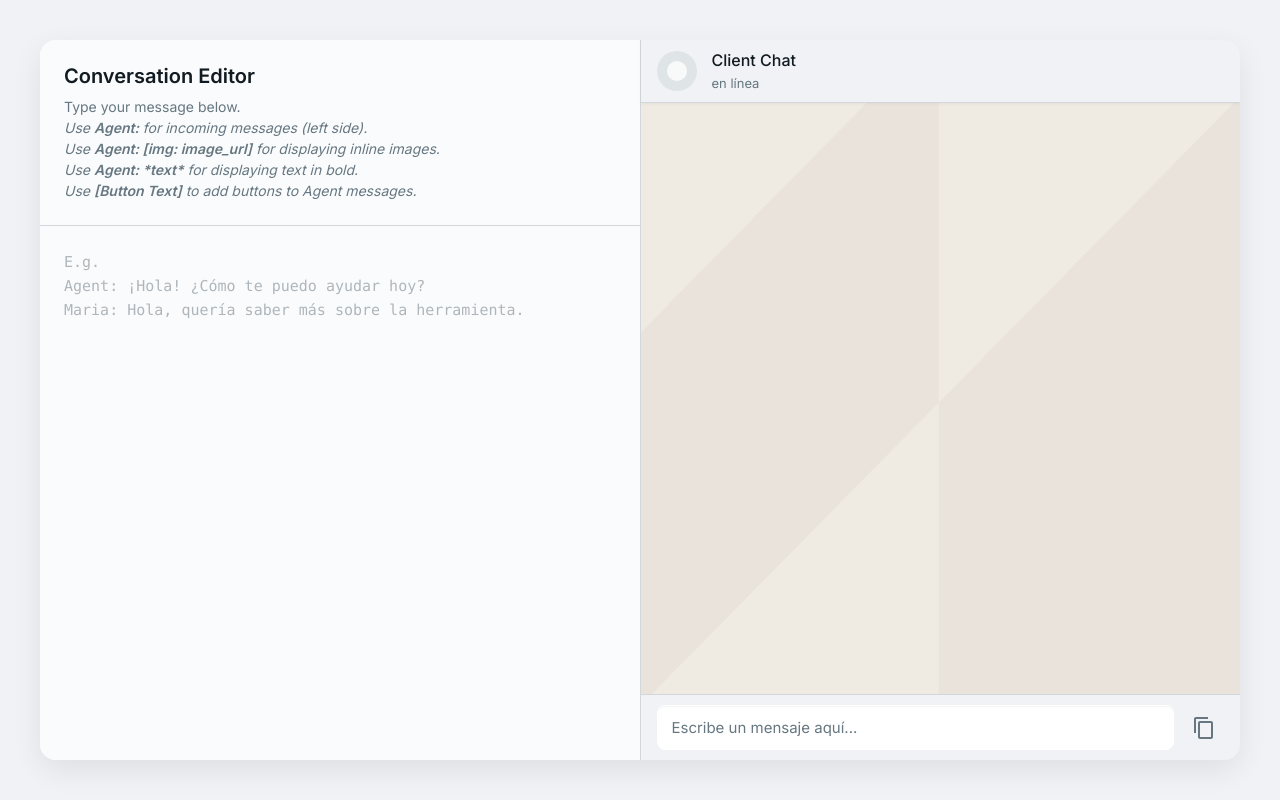
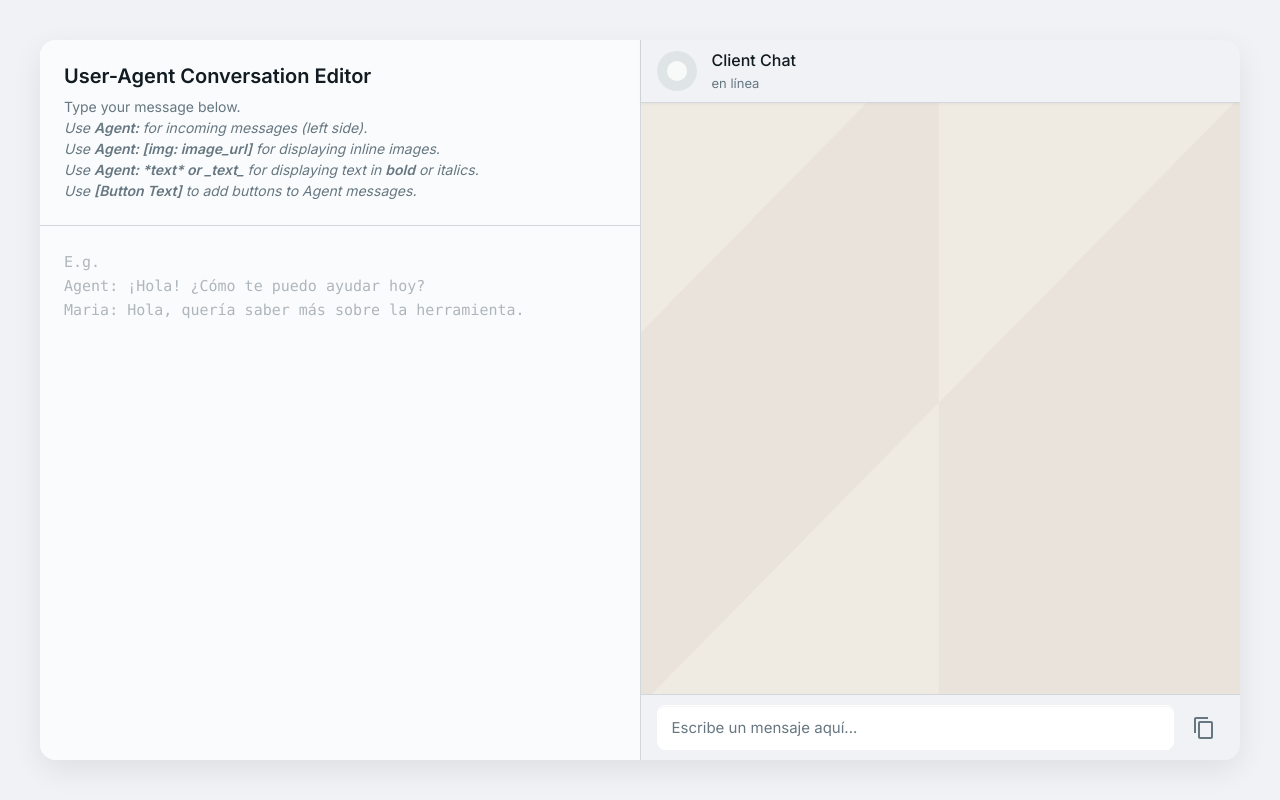
Before and after one commit to eldocbrown/whatsapp-sampler, a website: page index.html in a window 1280 px wide. Drawn offline with nearby package versions, Linux system fonts and the light colour scheme.

Commit message:
feat: add support for italic text formatting using underscores in agent messages

```diff
--- a/index.html
+++ b/index.html
@@ -16,12 +16,13 @@
     <div class="container">
         <div class="pane left-pane">
             <div class="pane-header">
-                <h1>Conversation Editor</h1>
+                <h1>User-Agent Conversation Editor</h1>
                 <p>Type your message below.<br>
                     <i>
                         Use <strong>Agent:</strong> for incoming messages (left side).<br>
                         Use <strong>Agent: [img: image_url]</strong> for displaying inline images.<br>
-                        Use <strong>Agent: *text*</strong> for displaying text in bold.<br>
+                        Use <strong>Agent: *text* or _text_</strong> for displaying text in <strong>bold</strong> or
+                        <i>italics</i>.<br>
                         Use <strong>[Button Text]</strong> to add buttons to Agent messages.
                     </i>
                 </p>
--- a/renderer.js
+++ b/renderer.js
@@ -10,9 +10,11 @@ function formatWhatsAppText(text, isAgent) {
         .replace(/'/g, '&#039;');
 
     // Bold: *text* -> <strong>text</strong>
+    // Italic: _text_ -> <em>text</em>
     // Only applied for agent messages
     if (isAgent) {
         formatted = formatted.replace(/\*(.+?)\*/g, '<strong>$1</strong>');
+        formatted = formatted.replace(/_(.+?)_/g, '<em>$1</em>');
     }
 
     // Newlines to <br>
```
Also changed, not shown: renderer.test.js (+24 -0 lines).
